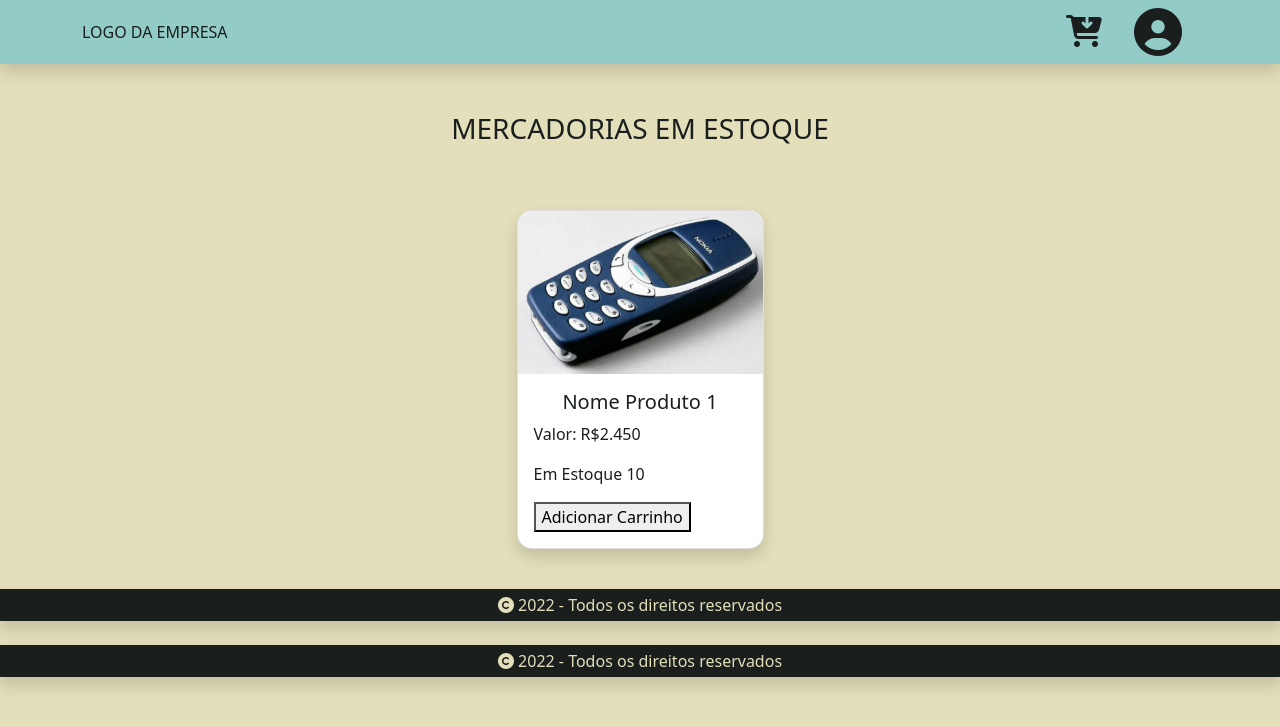
After one commit to EdGFischer/projeto-loja-desenvolvimento-web, a PHP site: page /pagina_produto.php in a window 1280 px wide. The commit adds this page. Shown: the top 727 px of the page. Run offline with PHP 8.4, Linux system fonts and the light colour scheme; some libraries are stand-ins or nearby versions.

Commit message:
Add files via upload

```diff
--- a/projeto_loja/head.php
+++ b/projeto_loja/head.php
@@ -13,5 +13,6 @@
     <script src="js/script.min.js"></script>
 
     <script src="https://kit.fontawesome.com/7fd336d5ad.js" crossorigin="anonymous"></script>
+    <script src="//cdnjs.cloudflare.com/ajax/libs/numeral.js/2.0.6/numeral.min.js"></script>
 
 </head>
--- /dev/null
+++ b/projeto_loja/pagina_produto.php
@@ -0,0 +1,83 @@
+<?php
+require_once('head.php');
+require_once('topo.php');
+?>
+
+    <section class="container">
+        <div class="col-xxl-12">
+            <div class="text-center text-uppercase m-5">
+                <h3>Mercadorias em Estoque</h3>
+            </div>
+        </div>
+
+
+        <div class="col-xxl-12 d-flex flex-row align-items-center justify-content-center flex-wrap">
+
+            <div class="p-3 col-xxl-3 col-xl-3 col-lg-4 col-md-4 col-sm-6 col-12">
+                <div class="card shadow">
+                    <img src="img/nokia.png" class="card-img-top" alt="...">
+                    <div class="card-body">
+                        <!--CARACTERISTICAS PRODUTO-->
+                        <h5 class="card-title text-center">Nome Produto 1</h5>
+                        <p class="card-text">Valor: R$<span id="valor-mercadoria">2.450</span></p>
+                        <p class="card-text" id="emEstoque">Em Estoque <span id="estoque-mercadoria">10</span></p>
+
+                        <button id="botao-produto" onclick="adicionar1()">Adicionar Carrinho</button>
+                    </div>
+                </div>
+            </div>
+
+        </div>
+
+
+
+    </section>
+    <footer class="p-1 mt-4 shadow">
+        <div class="container text-center">
+            <i class="fa-solid fa-copyright"></i> 2022 - Todos os direitos reservados
+        </div>
+    </footer>
+
+    <script>
+        /*SE ADICIONAR O VALOR DO PRODUTO COM CENTAVOS VAI QUEBRAR O CODIGO*/
+        /*E NAO POR O "R$" NO VALOR SE NAO QUEBRA TEMBEM, TEM Q POR COMO HTML*/
+
+        /*função de adicionar produto*/
+        var estoque = document.getElementById("estoque-mercadoria").innerText;
+        var valorMercadoria = document.getElementById("valor-mercadoria").innerText;
+        var totalCarrinho = 0;
+        var vezes = 0;
+        function adicionar1() {
+            estoque = estoque - 1;
+
+            if (document.getElementById("estoque-mercadoria").innerText = "Produto sem estoque") {
+                document.getElementById("estoque-mercadoria").innerText = estoque;
+
+                if (estoque == -1) {
+                    alert('produto sem estoque');
+                    document.getElementById("botao-produto").style.display="none"
+                    document.getElementById("emEstoque").style.display="none"
+                }
+            }
+
+            /* logica para atualizar o carrinho*/
+            document.getElementById('valor-mercadoria').innerText
+
+            vezes = vezes + 1;
+
+            totalCarrinho = valorMercadoria * vezes;
+
+            var myNumeral = numeral (totalCarrinho);
+            var currencyString = myNumeral.format('$0,0.000');
+
+            document.getElementById("valor-carrinho").innerText = ( 'R' + currencyString);
+            document.getElementById("valor-carrinho").style.fontWeight="bold"
+            document.getElementById("valor-carrinho").style.color="red"
+        }
+
+
+    </script>
+
+<?php
+require_once('footer.php');
+?>
```
Also changed, not shown: projeto_loja/js/pg-produto.js (added, +46 -0 lines).
